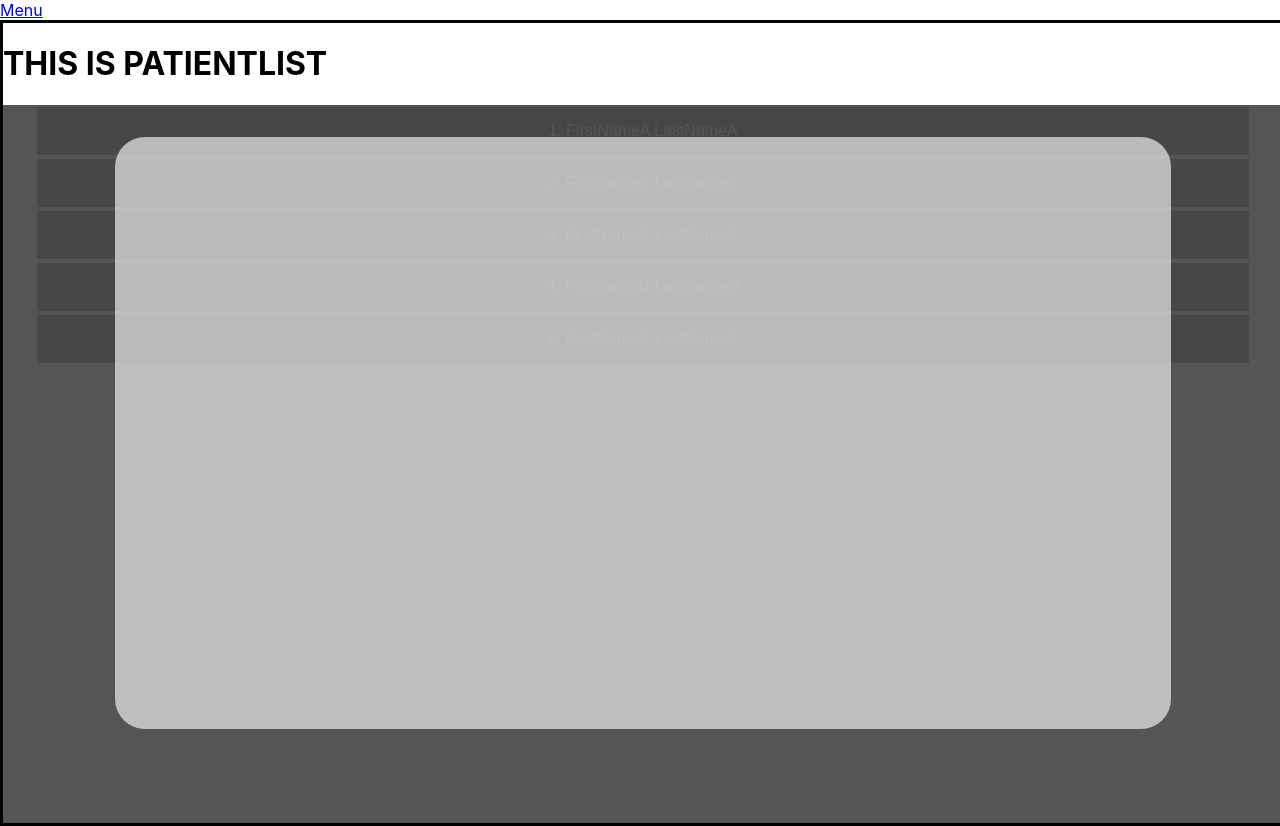
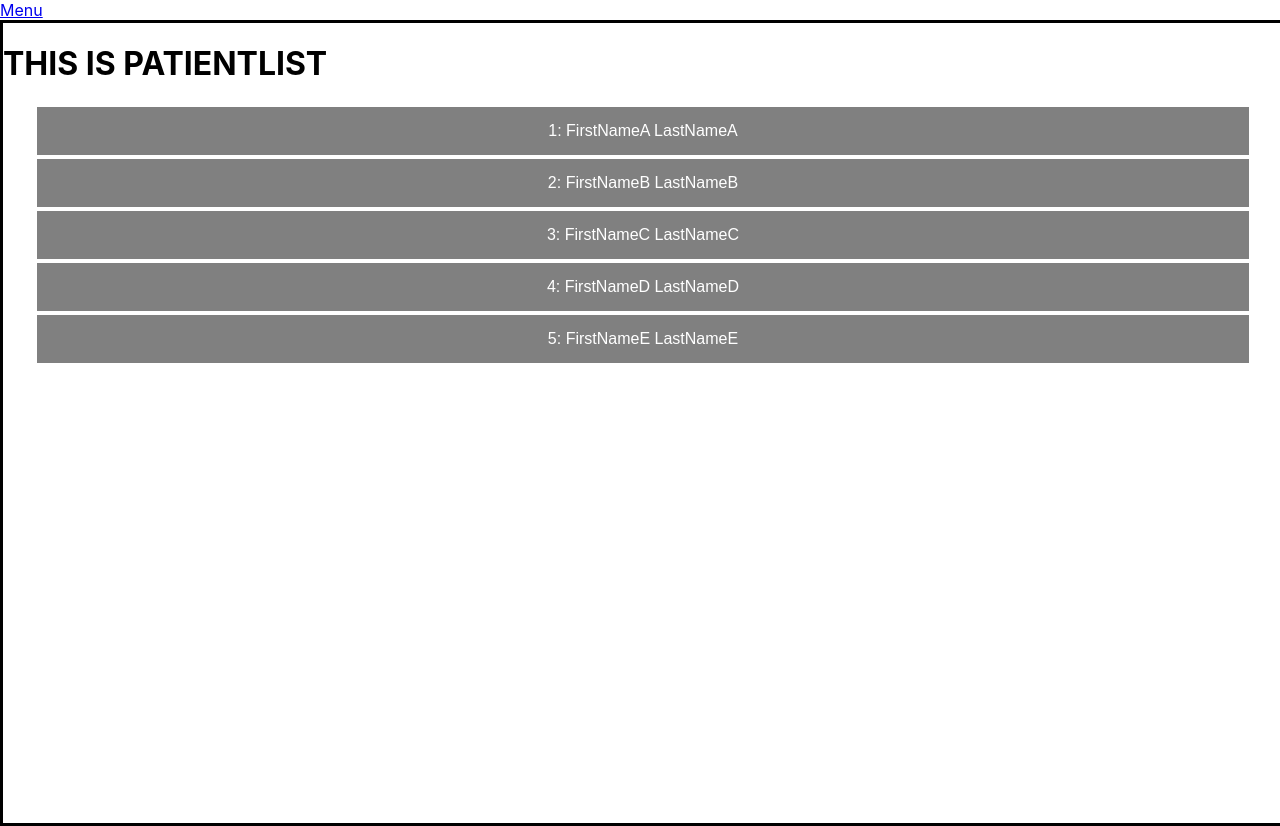
Before and after one commit to kWeech/UofCEngineeringNursingHackathon, a React (Create React App) app in the folder app/hackathon-app/: page /patientlist in a window 1280 px wide. Built offline with nearby package versions, Linux system fonts and the light colour scheme.

Commit message:
Updating Patient List

```diff
--- a/app/hackathon-app/src/pages/PatientList.js
+++ b/app/hackathon-app/src/pages/PatientList.js
@@ -4,6 +4,7 @@ import Button from "../components/Button";
 import Modal from "../components/Modal";
 import { useState } from "react";
 export default function PatientList() {
+  const [modalController, setModalController] = useState(false);
   const patientList = [
     {
       id: 1,
@@ -57,11 +58,14 @@ export default function PatientList() {
     },
   ];
 
-  const loadPatientModal = (event) => {};
+  const loadPatientModal = (event) => {
+    console.log(event);
+    setModalController(true);
+  };
   return (
     <Page>
       <h1>THIS IS PATIENTLIST</h1>
-      <Modal></Modal>
+      {modalController && <Modal></Modal>}
       <div className={classes.patientListContainer}>
         {patientList.map((patient) => {
           return (
```
